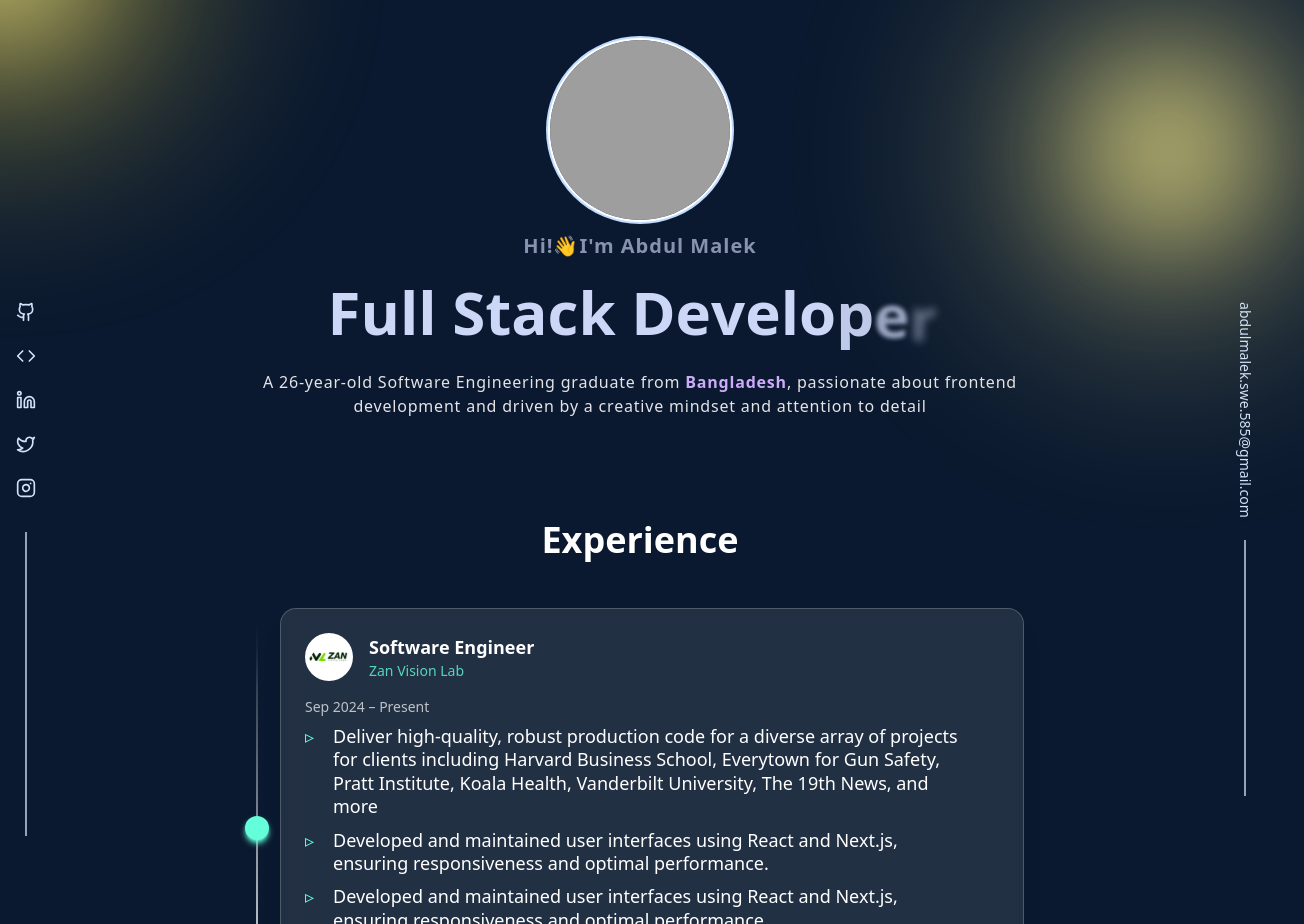
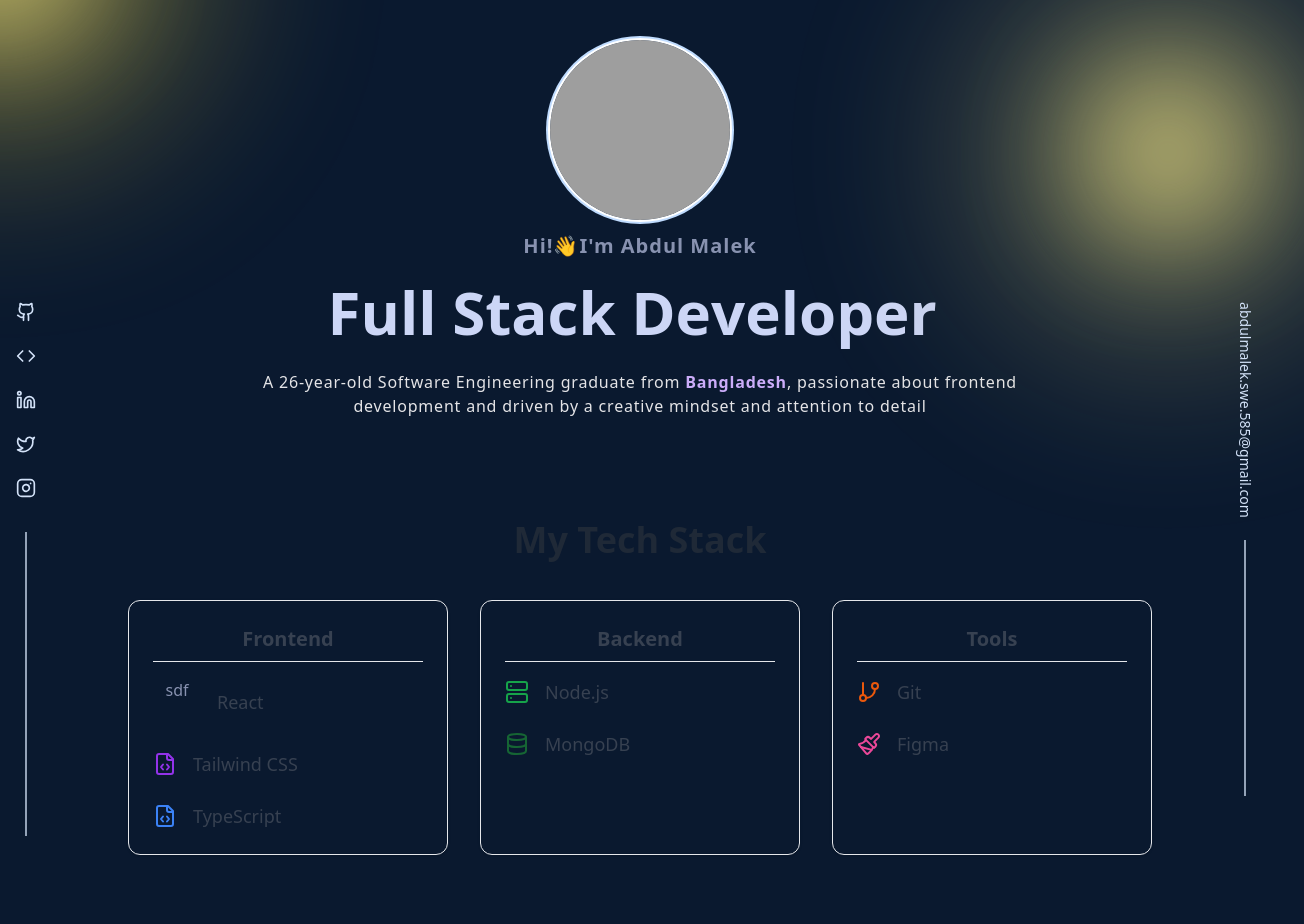
Before and after one commit to Arpit8126/Portfolio_site, a Next.js app: page / in a window 1280 px wide. Shown: the top 924 px of the page, 1304 px wide, since content can reach past the window. Built offline with nearby package versions, Linux system fonts and the light colour scheme; grey boxes are pictures that could not be loaded.

Commit message:
fix:solve tecnical skill section

```diff
--- /dev/null
+++ b/src/components/skill/Skill.tsx
@@ -0,0 +1,90 @@
+"use client";
+
+import { LottiePlayer } from "lottie-react";
+import {
+  GitBranch,
+  Paintbrush,
+  FileCode,
+  Server,
+  Database,
+} from "lucide-react";
+
+export default function Skills() {
+  return (
+    <section className="   ">
+      <div className="max-w-5xl mx-auto text-center">
+        <h2 className="text-4xl font-bold mb-10 text-gray-800">My Tech Stack</h2>
+
+        <div className="grid md:grid-cols-3 gap-8">
+          {/* Frontend */}
+          <div className="border rounded-xl p-6 shadow hover:shadow-xl transition">
+            <h3 className="text-xl font-semibold mb-4 text-gray-700 border-b pb-2">
+              Frontend
+            </h3>
+
+            <div className="space-y-6">
+              <div className="flex items-center gap-4">
+                <div className="w-12 h-12">sdf
+                  {/* <LottiePlayer
+                    autoplay
+                    loop
+                    src="https://assets4.lottiefiles.com/packages/lf20_jtbfg2nb.json" // React animation
+                  /> */}
+                </div>
+                <span className="text-lg text-gray-700 font-medium">React</span>
+              </div>
+
+              <div className="flex items-center gap-4">
+                <FileCode className="text-purple-600 w-6 h-6" />
+                <span className="text-lg text-gray-700 font-medium">Tailwind CSS</span>
+              </div>
+
+              <div className="flex items-center gap-4">
+                <FileCode className="text-blue-500 w-6 h-6" />
+                <span className="text-lg text-gray-700 font-medium">TypeScript</span>
+              </div>
+            </div>
+          </div>
+
+          {/* Backend */}
+          <div className="border rounded-xl p-6 shadow hover:shadow-xl transition">
+            <h3 className="text-xl font-semibold mb-4 text-gray-700 border-b pb-2">
+              Backend
+            </h3>
+
+            <div className="space-y-6">
+              <div className="flex items-center gap-4">
+                <Server className="text-green-600 w-6 h-6" />
+                <span className="text-lg text-gray-700 font-medium">Node.js</span>
+              </div>
+
+              <div className="flex items-center gap-4">
+                <Database className="text-green-800 w-6 h-6" />
+                <span className="text-lg text-gray-700 font-medium">MongoDB</span>
+              </div>
+            </div>
+          </div>
+
+          {/* Tools */}
+          <div className="border rounded-xl p-6 shadow hover:shadow-xl transition">
+            <h3 className="text-xl font-semibold mb-4 text-gray-700 border-b pb-2">
+              Tools
+            </h3>
+
+            <div className="space-y-6">
+              <div className="flex items-center gap-4">
+                <GitBranch className="text-orange-600 w-6 h-6" />
+                <span className="text-lg text-gray-700 font-medium">Git</span>
+              </div>
+
+              <div className="flex items-center gap-4">
+                <Paintbrush className="text-pink-500 w-6 h-6" />
+                <span className="text-lg text-gray-700 font-medium">Figma</span>
+              </div>
+            </div>
+          </div>
+        </div>
+      </div>
+    </section>
+  );
+}
--- a/src/components/ui/Card.tsx
+++ b/src/components/ui/Card.tsx
@@ -6,7 +6,7 @@ import { motion } from "framer-motion";
 
 const Card = ({ project }: { project: projectType }) => {
   return (
-    <div className="relative flex flex-col items-center justify-center   bg-gray-700 text-white overflow-hidden  p-3  rounded-xl">
+    <div className="relative flex flex-col items-center justify-center   bg-gray-700 text-white overflow-hidden  p-3  rounded-xl ">
       {/* Gradient blob */}
       <motion.div
         initial={{ opacity: 0, scale: 0.9 }}
@@ -34,7 +34,7 @@ const Card = ({ project }: { project: projectType }) => {
         initial={{ opacity: 0, y: 40 }}
         animate={{ opacity: 1, y: 0 }}
         transition={{ duration: 1.2, ease: "easeOut" }}
-        className="relative z-10 max-w-xl text-center space-y-6"
+        className="relative z-10 max-w-xl text-center space-y-6 pt-4"
       >
         <div className="flex items-center">
           {project?.stack_image?.map((item, idx) => (
--- a/src/pages/index.tsx
+++ b/src/pages/index.tsx
@@ -2,16 +2,20 @@ import About from "@/components/about/About";
 import Contact from "@/components/contact/Contact";
 import Exprience from "@/components/exprience/Exprience";
 import ProjectCard from "@/components/ProjectCard/ProjectCard";
+import Skills from "@/components/skill/Skill";
 import Cursor from "@/components/ui/Cursor";
 import PageLayout from "@/components/ui/pageLayout";
 import React, { useEffect, useState } from "react";
 const Home = () => {
   return (
     <>
-    <Cursor/>
+      <Cursor />
 
       <PageLayout>
         <About />
+      </PageLayout>
+      <PageLayout>
+        <Skills />
       </PageLayout>
       <PageLayout>
         <Exprience />
```
